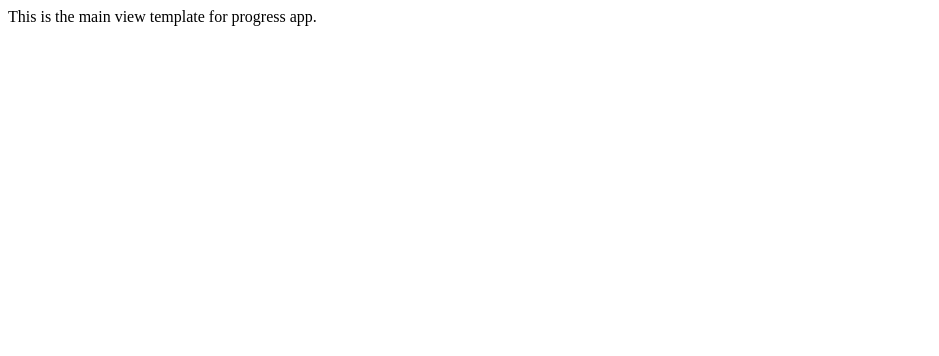
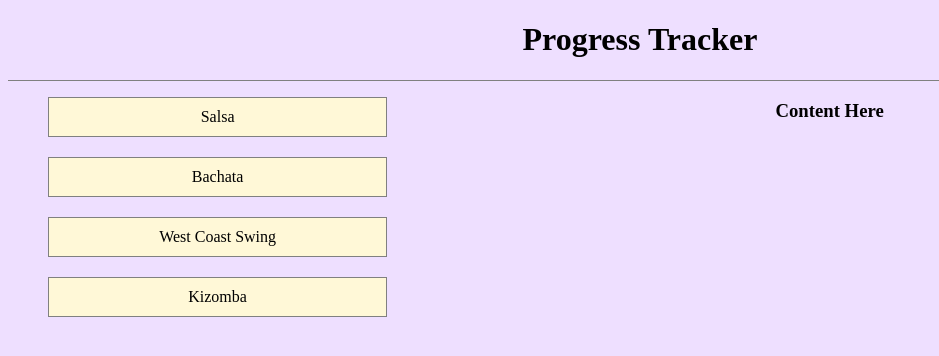
Before and after one commit to adamhannadev/django, a Django app: page / in a window 1280 px wide. Shown: the top 356 px of the page, without its empty margins (0-939 px from the left). Run offline with Django 4.2, Linux system fonts and the light colour scheme.

Commit message:
Create initial layout for progress tracker main template

```diff
--- /dev/null
+++ b/ahbd/ahbd/static/main.css
@@ -0,0 +1,3 @@
+body{
+    background-color: blue;
+}
--- a/ahbd/progress/templates/progress/main.html
+++ b/ahbd/progress/templates/progress/main.html
@@ -4,8 +4,57 @@
     <meta charset="UTF-8">
     <meta name="viewport" content="width=device-width, initial-scale=1.0">
     <title>Document</title>
+
 </head>
+
 <body>
-    This is the main view template for progress app.
+
+
+
+<div id="header">
+    <h1>Progress Tracker</h1>
+</div>
+<div id="container">
+    <div id="sidebar">
+        <ul class="buttons">
+            <li class="button">Salsa</li>
+            <li class="button">Bachata</li>
+            <li class="button">West Coast Swing</li>
+            <li class="button">Kizomba</li>
+        </ul>
+    </div>
+    <div id="content">
+        <h3 style="text-align:center;">Content Here</h3>
+    </div>
+</div>
+
+<style>
+    body {
+        background-color:#eedfff;
+    }
+    #header {
+        text-align: center;
+        border-bottom:1px solid gray;
+    }
+    #container {
+        display:flex;
+    }
+    #sidebar {
+        flex:auto;
+        width:30%;
+    }
+    #content{
+        flex-wrap: wrap;
+        width:70%;
+    }
+    .button{
+        background-color: #fff8d7;
+        border:1px solid gray;
+        list-style-type: none;
+        text-align:center;
+        margin-bottom:20px;
+        padding:10px;
+    }
+</style>
 </body>
 </html>
```
